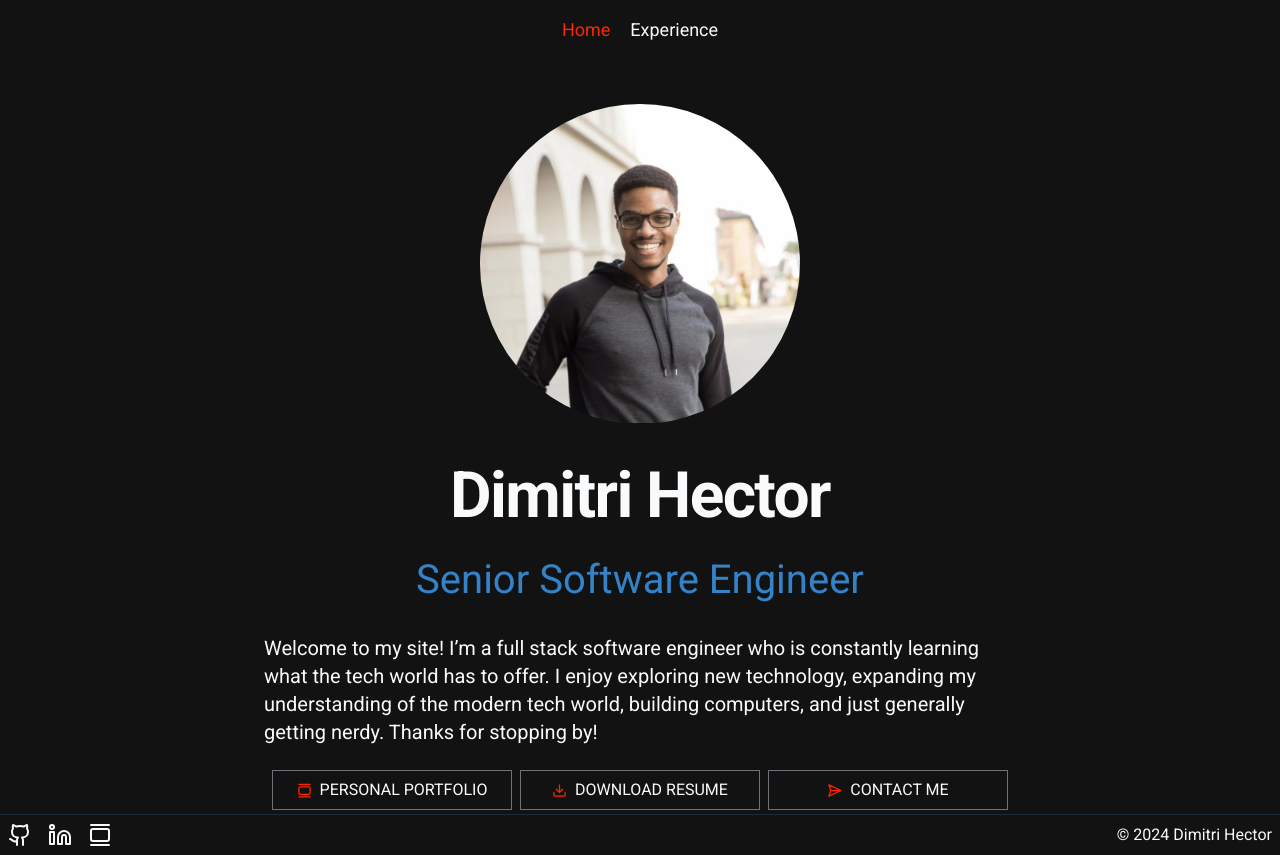
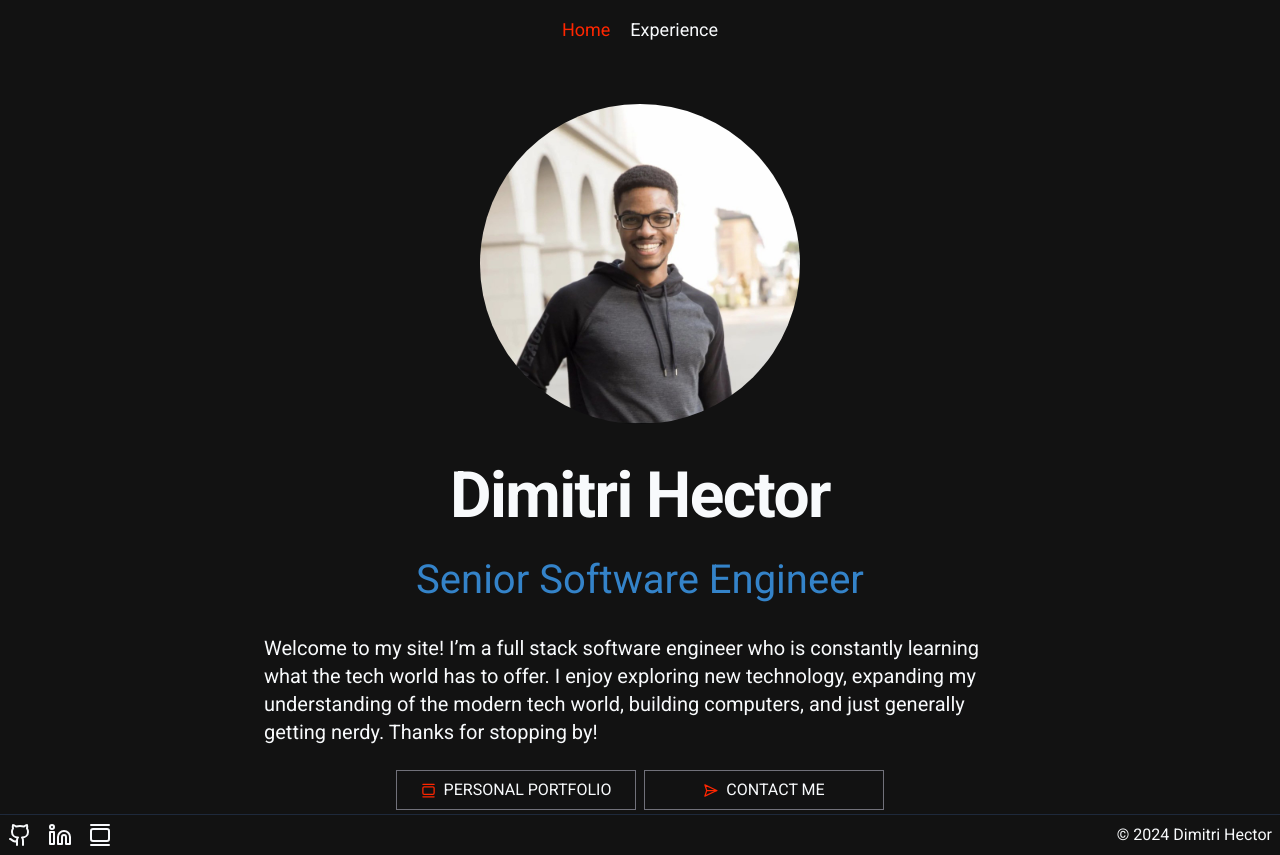
Before and after one commit to joshuahector86/prosite2024, a React (Vite) app: page / in a window 1280 px wide. Built offline with nearby package versions, Linux system fonts and the light colour scheme.

Commit message:
removing download button for resume

```diff
--- a/src/pages/Home/index.tsx
+++ b/src/pages/Home/index.tsx
@@ -4,7 +4,7 @@ import { photoOfMe } from "@/assets";
 import { Button } from "@/components/ui/button";
 import { Link } from "react-router-dom";
 import ContactMeFlyOut from "@/components/shared/ContactMeFlyOut/ContactMeFlyOut";
-import { DownloadIcon, GalleryVertical } from "lucide-react";
+import { GalleryVertical } from "lucide-react";
 
 const Home = () => {
   return (
@@ -35,14 +35,14 @@ const Home = () => {
 };
 
 const HomeButtons = () => {
-  const pdfUrl =
-    "https://drive.google.com/uc?export=download&id=1Pw02ixdXy4vU2pqvMJ8ZxjtbKzikhQ73";
+  // const pdfUrl =
+  //   "https://drive.google.com/uc?export=download&id=1Pw02ixdXy4vU2pqvMJ8ZxjtbKzikhQ73";
 
   return (
     <div className="flex flex-col gap-2  md:flex-row ">
       <Link
         target="_blank"
-        to="https://joshuahector86.github.io/portfolio_2023/"
+        to="https://portfolio-joshuahector86s-projects.vercel.app"
       >
         <Button
           className="w-[15rem] font-normal hover:text-[#ff2600] hover:bg-transparent hover:border-[#ff2600] border-zinc-500 flex gap-2 items-center"
@@ -52,13 +52,13 @@ const HomeButtons = () => {
           PERSONAL PORTFOLIO
         </Button>
       </Link>
-      <Button
+      {/* <Button
         variant="outline"
         className="w-[15rem] hover:bg-transparent hover:text-[#ff2600] hover:border-[#ff2600] border-zinc-500  font-normal flex gap-2 items-center"
       >
         <DownloadIcon size={15} color="#ff2600" />
         <a href={pdfUrl}>DOWNLOAD RESUME</a>
-      </Button>
+      </Button> */}
       <ContactMeFlyOut />
     </div>
   );
```
